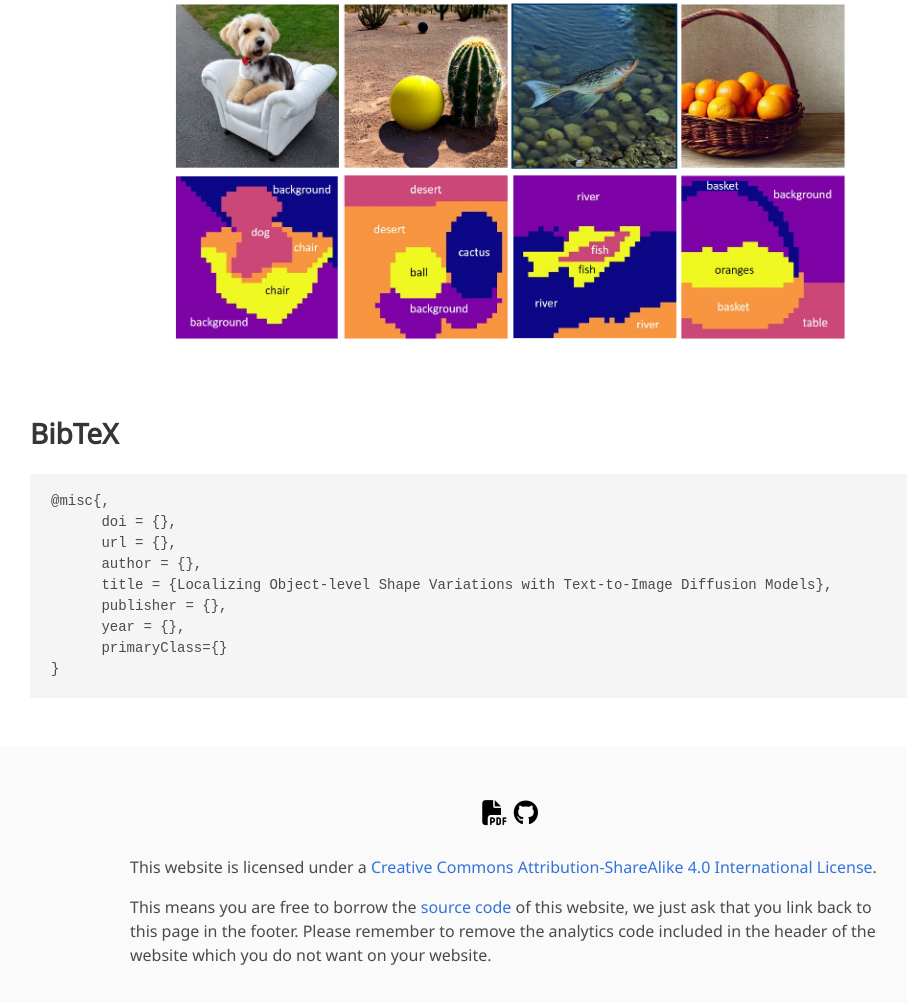
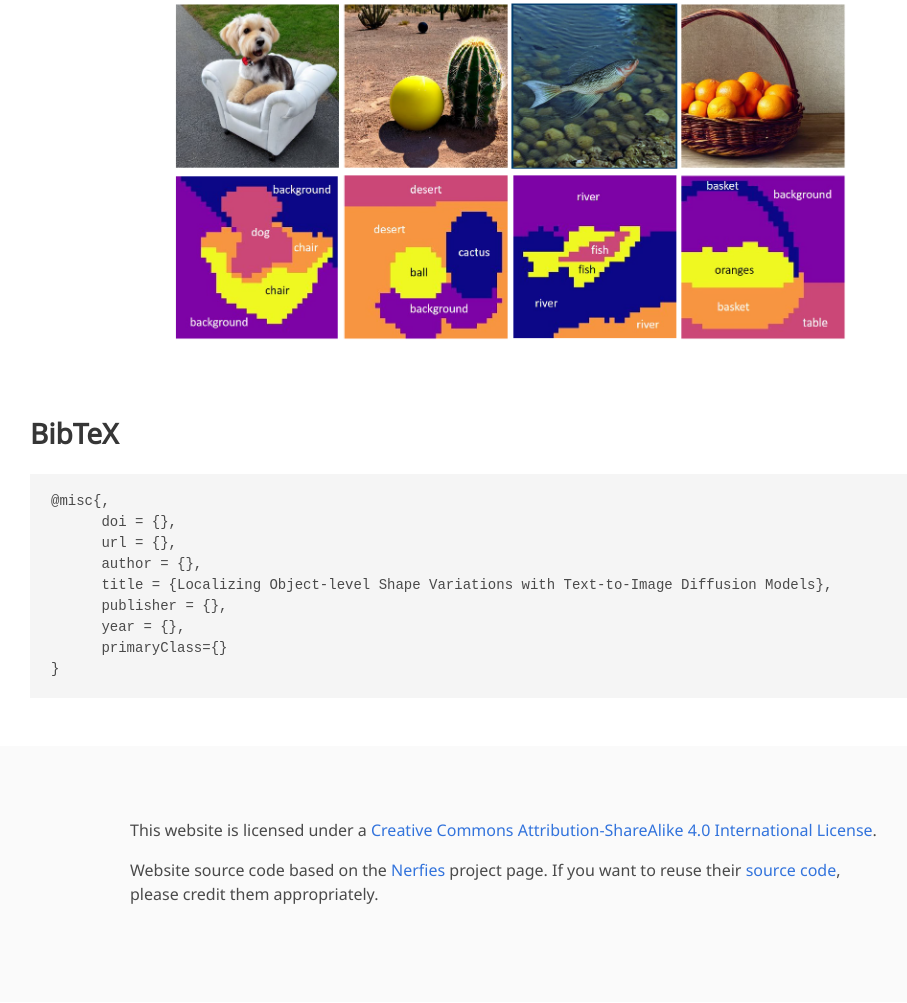
Before and after one commit to orpatashnik/local-prompt-mixing, a plain HTML site: page index.html in a window 1280 px wide. Shown: the part 4503-5506 px from the top of the page, without its empty margins (130-1037 px from the left). Drawn offline with nearby package versions, Linux system fonts and the light colour scheme; some icons are missing; a web font is replaced by a local one.

Commit message:
small fixes

```diff
--- a/index.html
+++ b/index.html
@@ -6,7 +6,7 @@
   <title>Localizing Prompt Mixing</title>
 
   <!-- Global site tag (gtag.js) - Google Analytics -->
-  <script async src="https://www.googletagmanager.com/gtag/js?id=G-PYVRSFMDRL"></script>
+  <script async src="https://www.googletagmanager.com/gtag/js?id=G-KBKFF5WPJF"></script>
   <script>
     window.dataLayer = window.dataLayer || [];
 
@@ -298,13 +298,6 @@
 <footer class="footer">
   <div class="container">
     <div class="content has-text-centered">
-      <a class="icon-link"
-         href="./static/videos/nerfies_paper.pdf">
-        <i class="fas fa-file-pdf"></i>
-      </a>
-      <a class="icon-link" href="https://github.com/keunhong" class="external-link" disabled>
-        <i class="fab fa-github"></i>
-      </a>
     </div>
     <div class="columns is-centered">
       <div class="column is-8">
@@ -315,11 +308,7 @@
             Commons Attribution-ShareAlike 4.0 International License</a>.
           </p>
           <p>
-            This means you are free to borrow the <a
-              href="https://github.com/nerfies/nerfies.github.io">source code</a> of this website,
-            we just ask that you link back to this page in the footer.
-            Please remember to remove the analytics code included in the header of the website which
-            you do not want on your website.
+            Website source code based on the <a href="https://nerfies.github.io/">Nerfies</a> project page. If you want to reuse their <a href="https://github.com/nerfies/nerfies.github.io">source code</a>, please credit them appropriately.
           </p>
         </div>
       </div>
```
